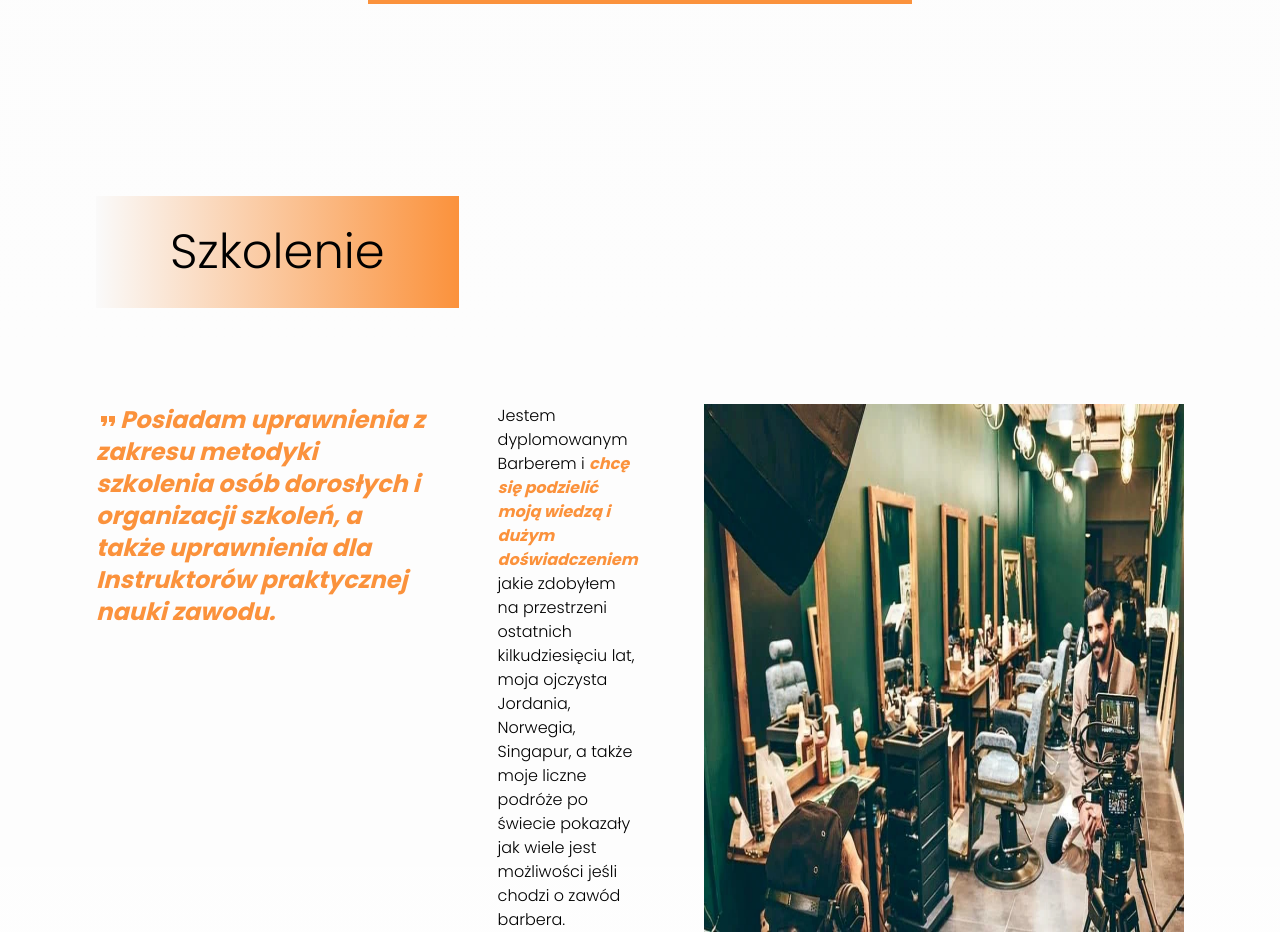
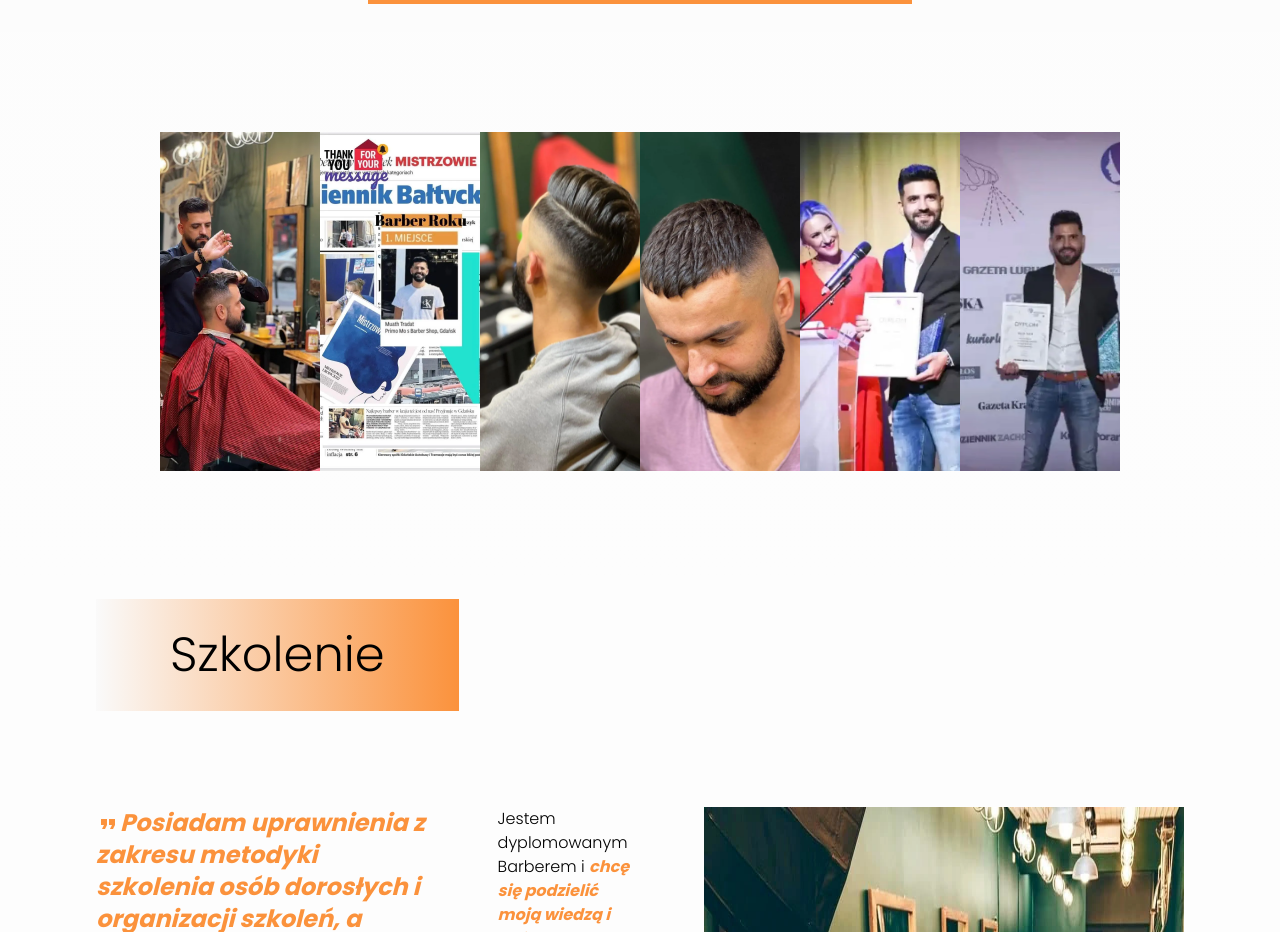
Before and after one commit to franckyi/primomos, a Next.js app in the folder frontend/: page / in a window 1280 px wide. Shown: the part 2760-3692 px from the top of the page. Built offline with nearby package versions, Linux system fonts and the light colour scheme.

Commit message:
fix images section

```diff
--- a/frontend/app/page.tsx
+++ b/frontend/app/page.tsx
@@ -3,6 +3,7 @@ import Services from "./ui/services";
 import Training from "./ui/training";
 import PhoneIcon from "@mui/icons-material/Phone";
 import Video from "./ui/video";
+import HomeImages from "./ui/home/home-images";
 
 export default function Home() {
   return (
@@ -12,7 +13,9 @@ export default function Home() {
         <Video src="https://youtu.be/C3l0U2Fx1S4?si=3q4Bv2s4qsp7Oed0&t=65" />
       </div>
       <IntroText />
-
+      <div className="w-3/4">
+        <HomeImages />
+      </div>
       <Training />
       <a
         href="tel:503489722"
```
